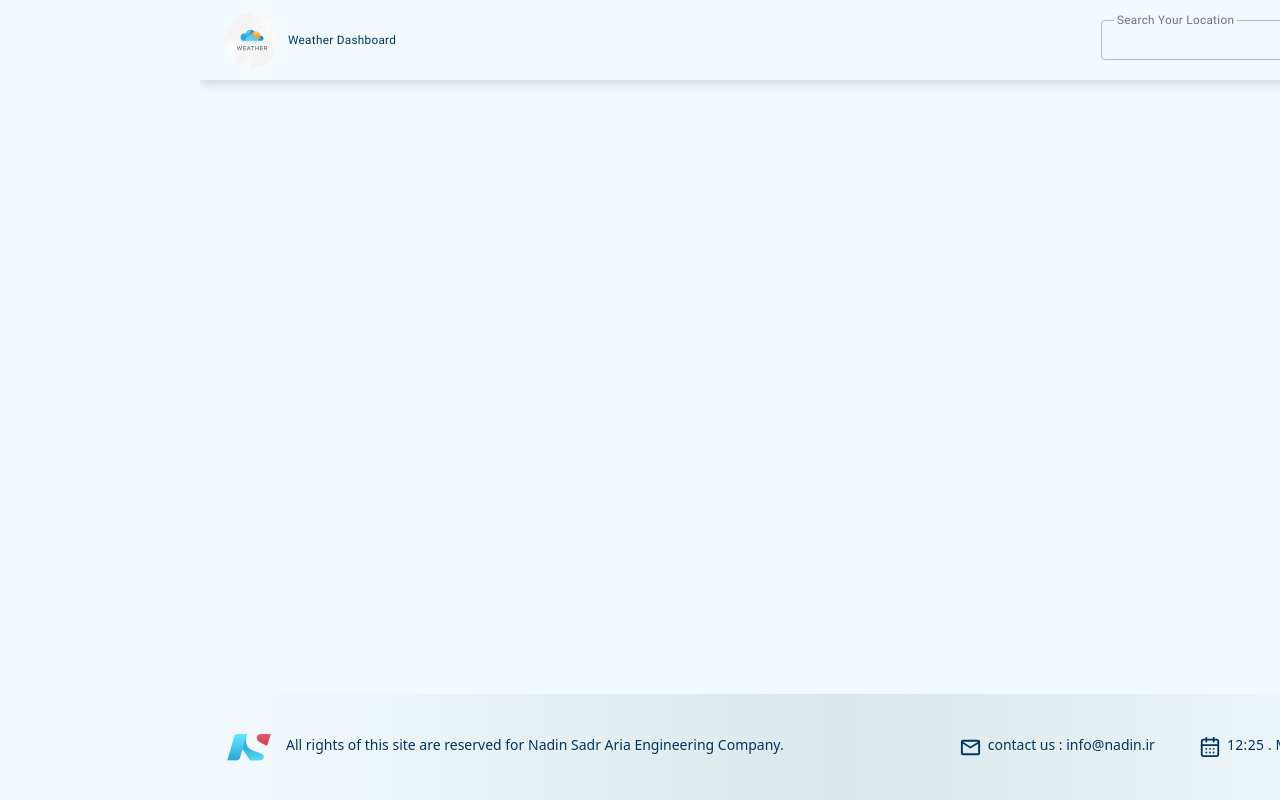
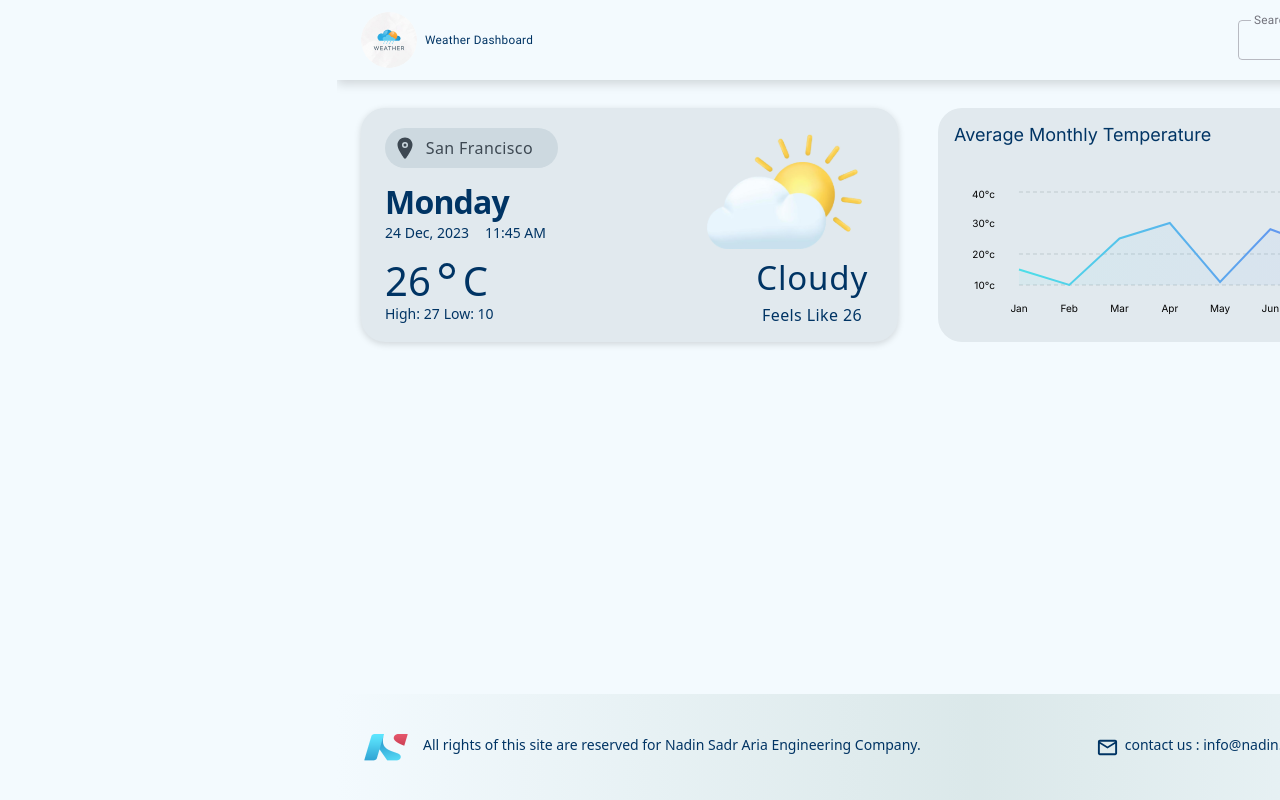
Before and after one commit to Devby-Ali/weather-web-project, a React (Vite) app: page / in a window 1280 px wide. Built offline with nearby package versions, Linux system fonts and the light colour scheme.

Commit message:
Make TemperatureChart Component

```diff
--- a/src/Components/Footer/Footer.tsx
+++ b/src/Components/Footer/Footer.tsx
@@ -4,7 +4,7 @@ import { LuCalendarDays } from "react-icons/lu";
 
 const Footer = (): React.JSX.Element => {
   return (
-    <div className="absolute bottom-0 flex px-6 items-center justify-between w-full h-[106px] bg-gradient-to-r dark:from-[#292F45] dark:via-[#3F4861] dark:to-[#151D32] from-[#F3FAFE] via-[#CCDDDD9E] to-[#F3FAFE] text-darkText dark:text-lightText">
+    <footer className="absolute bottom-0 flex px-6 items-center justify-between w-full h-[106px] bg-gradient-to-r dark:from-[#292F45] dark:via-[#3F4861] dark:to-[#151D32] from-[#F3FAFE] via-[#CCDDDD9E] to-[#F3FAFE] text-darkText dark:text-lightText">
       <div className="flex gap-x-11">
         <div className="flex-center gap-x-1.5 text-[22px]">
           <span className="ltr-text text-sm mb-1">
@@ -27,7 +27,7 @@ const Footer = (): React.JSX.Element => {
         </span>
         <img src="/images/svgs/icon-copy-1.png" alt="" />
       </div>
-    </div>
+    </footer>
   );
 };
 
--- /dev/null
+++ b/src/Components/TemperatureChart/TemperatureChart.tsx
@@ -0,0 +1,145 @@
+import {
+  LineChart,
+  Line,
+  XAxis,
+  YAxis,
+  CartesianGrid,
+  Tooltip,
+  ResponsiveContainer,
+  Area,
+  ComposedChart,
+} from "recharts";
+
+// const monthlyTemperatureData = [
+//   { month: "فروردین", temp: 15 },
+//   { month: "اردیبهشت", temp: 18 },
+//   { month: "خرداد", temp: 25 },
+//   { month: "تیر", temp: 30 },
+//   { month: "مرداد", temp: 32 },
+//   { month: "شهریور", temp: 28 },
+//   { month: "مهر", temp: 22 },
+//   { month: "آبان", temp: 16 },
+//   { month: "آذر", temp: 10 },
+//   { month: "دی", temp: 5 },
+//   { month: "بهمن", temp: 3 },
+//   { month: "اسفند", temp: 8 },
+// ];
+
+const monthlyTemperatureData = [
+  { month: "Jan", temp: 15 },
+  { month: "Feb", temp: 10 },
+  { month: "Mar", temp: 25 },
+  { month: "Apr", temp: 30 },
+  { month: "May", temp: 11 },
+  { month: "Jun", temp: 28 },
+  { month: "Jul", temp: 22 },
+  { month: "Aug", temp: 16 },
+  { month: "Sep", temp: 40 },
+  { month: "Oct", temp: 10 },
+  { month: "Nov", temp: 11 },
+  { month: "Dec", temp: 16 },
+];
+
+const TemperatureChart = () => {
+  return (
+    <section className="lg:w-[744px] h-[234px] flex flex-col justify-between px-4 pt-4 pb-5.5 ltr-text font-Inter-regular">
+      <h3 className="text-lg/tight text-darkText dark:text-lightText">
+        Average Monthly Temperature
+      </h3>
+
+      <ResponsiveContainer
+        className={"font-medium text-[10px]"}
+        width="100%"
+        height="68%"
+      >
+        <ComposedChart data={monthlyTemperatureData}>
+
+          <defs>
+            <linearGradient id="tempGradient" x1="0" y1="0" x2="1" y2="0">
+              <stop offset="-0.58%" stopColor="#4CDFE81D" />
+              <stop offset="101.51%" stopColor="#7947F71D" />
+            </linearGradient>
+          </defs>
+
+          <defs>
+            <linearGradient id="lineGradient" x1="0" y1="0" x2="1" y2="0">
+              <stop offset="-0.58%" stopColor="#4CDFE8" />
+              <stop offset="101.51%" stopColor="#7947F7" />
+            </linearGradient>
+          </defs>
+
+          <CartesianGrid strokeDasharray="4 3" strokeWidth={0.7} stroke="#AFBCC1" vertical={false} />
+          <XAxis
+            tickLine={false}
+            axisLine={false}
+            dataKey="month"
+            tick={{ fill: "#000", dy: 12 }}
+          />
+          <YAxis
+            tickLine={false}
+            axisLine={false}
+            domain={[10, 40]}
+            ticks={[10, 20, 30, 40]}
+            tick={{ fill: "#000", dx: -16 }}
+            tickFormatter={(value) => `${value}°c`}
+          />
+          <Tooltip />
+
+          {/* Area for gradient background */}
+          <Area
+            type="linear" // خطوط صاف بین نقاط
+            dataKey="temp"
+            fill="url(#tempGradient)"
+            stroke="transparent"
+            connectNulls={true}
+          />
+
+          {/* Main line */}
+          <Line
+            type="linear" // خطوط صاف بین نقاط
+            dataKey="temp"
+            stroke="url(#lineGradient)"
+            strokeWidth={2}
+            dot={false}
+          />
+        </ComposedChart>
+      </ResponsiveContainer>
+    </section>
+  );
+};
+
+export default TemperatureChart;
+
+// <div className="bg-white p-6 rounded-lg shadow-md">
+//   <h2 className="text-xl font-bold mb-4 text-gray-800">
+//     نمودار میانگین دمای ماهانه
+//   </h2>
+//   <div className="h-64">
+//     <ResponsiveContainer width="100%" height="100%">
+//       <LineChart data={monthlyTemperatureData}>
+//         <CartesianGrid strokeDasharray="3 3" />
+//         <XAxis
+//           dataKey="month"
+//           tick={{ fill: "#4a5568" }}
+//         />
+//         <YAxis
+//           tick={{ fill: "#4a5568" }}
+//           label={{
+//             value: "دما (°C)",
+//             angle: -90,
+//             position: "insideLeft",
+//             fill: "#4a5568"
+//           }}
+//         />
+//         <Tooltip />
+//         <Line
+//           type="monotone"
+//           dataKey="temp"
+//           stroke="#3182ce"
+//           strokeWidth={2}
+//           dot={{ fill: "#3182ce", strokeWidth: 2 }}
+//         />
+//       </LineChart>
+//     </ResponsiveContainer>
+//   </div>
+// </div>
--- a/src/Components/TemperatureInfo/TemperatureInfo.tsx
+++ b/src/Components/TemperatureInfo/TemperatureInfo.tsx
@@ -3,7 +3,7 @@ import { IoLocation } from "react-icons/io5";
 
 const TemperatureInfo = (): React.JSX.Element => {
   return (
-    <section className="flex justify-between w-full lg:w-[890px] h-[234px] px-6 py-5 shadow-custom text-darkText dark:text-lightText mb-7 lg:mb-0">
+    <section className="flex justify-between w-full lg:w-[607px] h-[234px] px-6 py-5 shadow-custom text-darkText dark:text-lightText mb-7 lg:mb-0">
       <div className="flex flex-col max-w-48 mr-3 mt-1.5">
         <img src="/images/svgs/image7.svg" alt="img" />
         <span className="text-[33px] tracking-wide -mr-1.5 mt-1">Cloudy</span>
--- a/src/Pages/Index/Index.tsx
+++ b/src/Pages/Index/Index.tsx
@@ -1,14 +1,20 @@
-import React from 'react'
-import Navbar from '../../Components/Navbar/Navbar'
-import Footer from '../../Components/Footer/Footer'
+import React from "react";
+import Navbar from "../../Components/Navbar/Navbar";
+import Footer from "../../Components/Footer/Footer";
+import TemperatureInfo from "../../Components/TemperatureInfo/TemperatureInfo";
+import TemperatureChart from "../../Components/TemperatureChart/TemperatureChart";
 
 const Index = (): React.JSX.Element => {
   return (
     <>
-    <Navbar/>
-    <Footer />
+      <Navbar />
+      <div className="px-6 flex flex-col lg:flex-row-reverse justify-between gap-x-10 mt-7 *:bg-stoneCard dark:*:bg-[#292F45] *:rounded-3xl">
+        <TemperatureInfo />
+        <TemperatureChart />
+      </div>
+      <Footer />
     </>
-  )
-}
+  );
+};
 
-export default Index
+export default Index;
--- a/src/index.css
+++ b/src/index.css
@@ -77,7 +77,7 @@
 
 @theme {
   --color-darkText: #003464;
-  --color-active-blue: #2196F3;
+  --color-active-blue: #2196f3;
   --color-darkPrimary: #151d32;
   --color-box-dark: rgba(41, 47, 69, 1);
   --color-lightText: #f3f4f7;
```
Also changed, not shown: src/Components/WeatherDetails/WeatherDetails.tsx (added), 1 other file (tests, documents, lock files or other folders).
